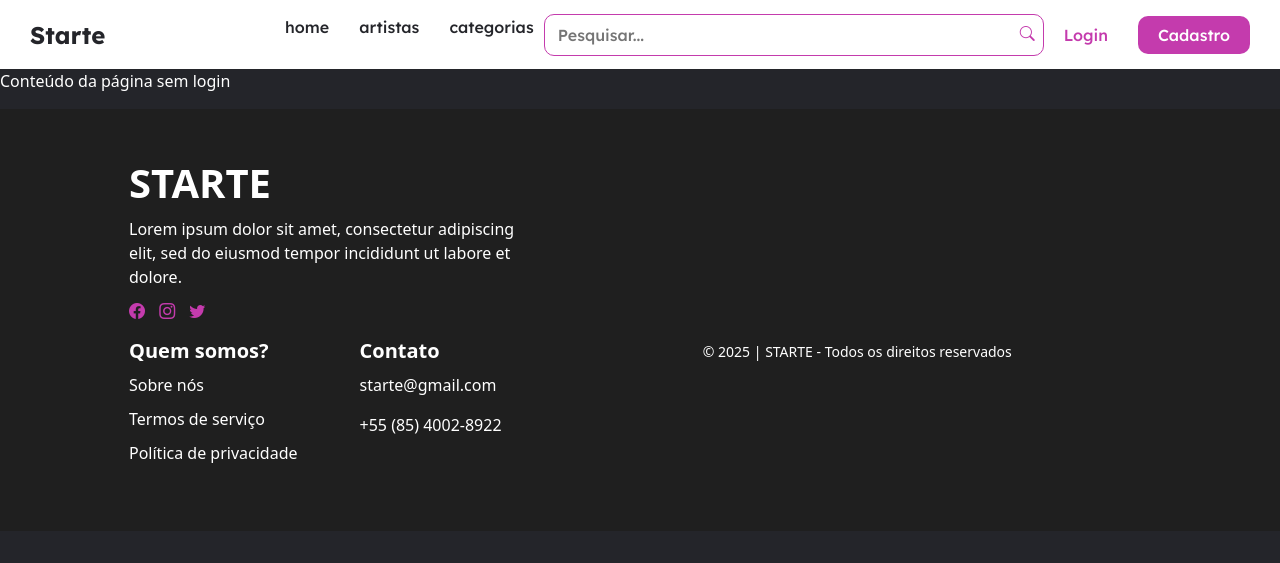
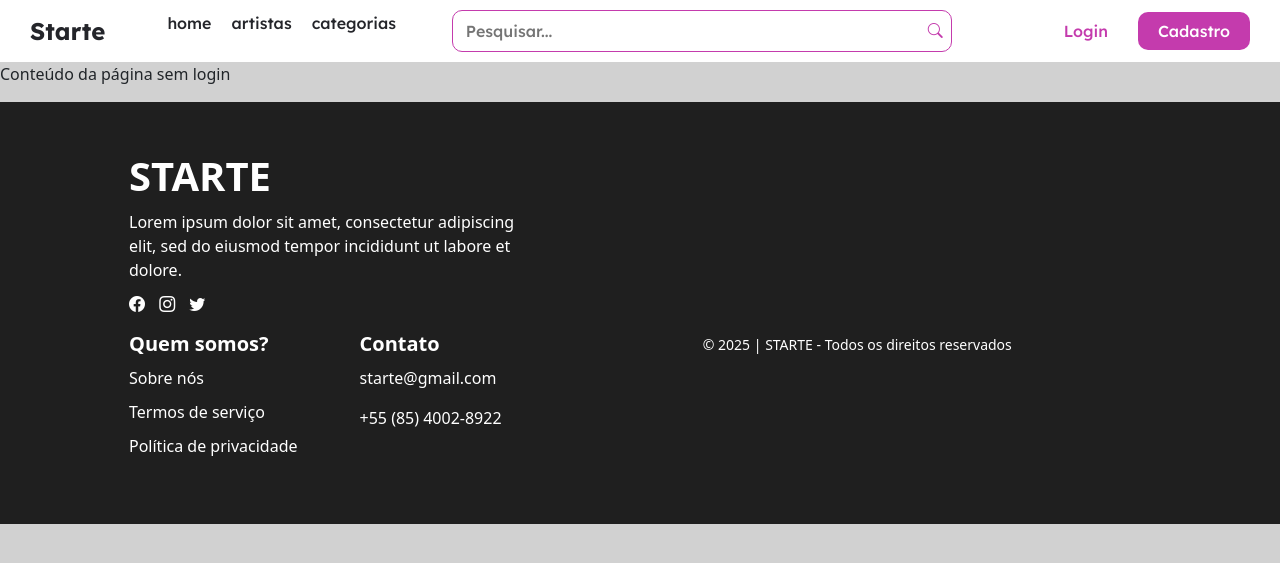
Before and after one commit to TalysonFreitas/_Starte, a Django app: page / in a window 1280 px wide. Shown: the top 563 px of that part. Run offline with Django 5.2, Linux system fonts and the light colour scheme; the page is wider than the window, and the part outside it is not shown.

Commit message:
correção de erro de colisão entre elementos css

```diff
--- a/setup/statics/navbar_comlogin.css
+++ b/setup/statics/navbar_comlogin.css
@@ -7,16 +7,15 @@
 }
 
 body {
-    background-color: #24252A;
+    background-color: #d1d1d1;
 }
 
 .navbar {
     background-color: #FFFFFF;
     display: flex;
-    align-items: center;
+    align-items: center; /* Garante alinhamento vertical */
     padding: 10px 30px;
     justify-content: space-between;
-    flex-wrap: wrap; /* Permite que o conteúdo seja ajustado quando necessário */
 }
 
 .logo {
@@ -25,20 +24,18 @@ body {
     font-weight: bold;
     color: #24252A;
     cursor: pointer;
-    margin-right: 20px;
-    flex-grow: 1; /* Permite que o logo ocupe o espaço disponível */
+    margin-right: 0;
 }
 
-/* Links próximos da logo */
+/* 🔹 Links mais próximos da logo */
 .nav_links {
     list-style: none;
     display: flex;
-    flex-wrap: wrap; /* Permite a quebra de linha se necessário */
-    gap: 10px;
+    align-items: center; /* Alinha os itens ao centro */
 }
 
 .nav_links li {
-    padding: 0px 10px;
+    padding: 0px 20px;
 }
 
 .nav_links li a {
--- a/setup/statics/navbar_semlogin.css
+++ b/setup/statics/navbar_semlogin.css
@@ -5,17 +5,16 @@
     margin: 0;
     padding: 0;
 }
+body {
+    background-color: #d1d1d1;
+}
 
-body {
-    background-color: black;
-    color: white; /* Agora os textos ficam visíveis */
-}
 .navbar {
     background-color: #FFFFFF;
     display: flex;
-    align-items: center;
+    align-items: center; /* Garante alinhamento vertical */
     padding: 10px 30px;
-    justify-content: space-between; /* Mantém os botões no final */
+    justify-content: space-between;
 }
 
 /* 🔹 Logo */
@@ -32,6 +31,8 @@ body {
 .nav_links {
     list-style: none;
     display: flex;
+    align-items: center; /* Alinha os itens ao centro */
+    height: 100%; /* Garante que tenha a mesma altura da navbar */
 }
 
 .nav_links li {
@@ -85,7 +86,7 @@ body {
     padding: 5px;
 }
 
-i {
+.search-btn > i {
     color: #C43BAD;
 }
 
--- a/templates/base.html
+++ b/templates/base.html
@@ -7,8 +7,6 @@
     <meta http-equiv="X-UA-Compatible" content="IE=edge">
     <meta name="viewport" content="width=device-width, initial-scale=1.0">
     <link href="https://cdn.jsdelivr.net/npm/bootstrap@5.3.3/dist/css/bootstrap.min.css" rel="stylesheet" integrity="sha384-QWTKZyjpPEjISv5WaRU9OFeRpok6YctnYmDr5pNlyT2bRjXh0JMhjY6hW+ALEwIH" crossorigin="anonymous">
-    <link rel="stylesheet" href="{% static 'navbar_comlogin.css' %}">
-    <link rel="stylesheet" href="{% static 'navbar_semlogin.css' %}">
     <link rel="stylesheet" href="{% static 'basicnav.css' %}">
     <link rel="stylesheet" href="{% static 'footer.css' %}">
     <link rel="stylesheet" href="https://cdn.jsdelivr.net/npm/bootstrap-icons@1.11.3/font/bootstrap-icons.min.css">
--- a/templates/partials/navbar_comlogin.html
+++ b/templates/partials/navbar_comlogin.html
@@ -1,4 +1,9 @@
 {% load static %}
+
+{% block 'head' %}
+<link rel="stylesheet" href="{% static 'navbar_comlogin.css' %}">
+{% endblock %}
+
     <header class="navbar">
         <div class="logo" alt="logo">Starte</div>
         <nav>
--- a/templates/partials/navbar_semlogin.html
+++ b/templates/partials/navbar_semlogin.html
@@ -1,4 +1,9 @@
 {% load static %}
+
+{% block 'head' %}
+<link rel="stylesheet" href="{% static 'navbar_semlogin.css' %}">
+{% endblock %}
+
     <header class="navbar">
         <div class="logo" alt="logo">Starte</div>
         <nav>
```
Also changed, not shown: other parts of setup/statics/navbar_semlogin.css (+1 -2 lines), setup/settings.py (+2 -5 lines), setup/statics/login.css (+0 -17 lines), usuarios/migrations/0003_alter_usuarios_tipo.py (added).
